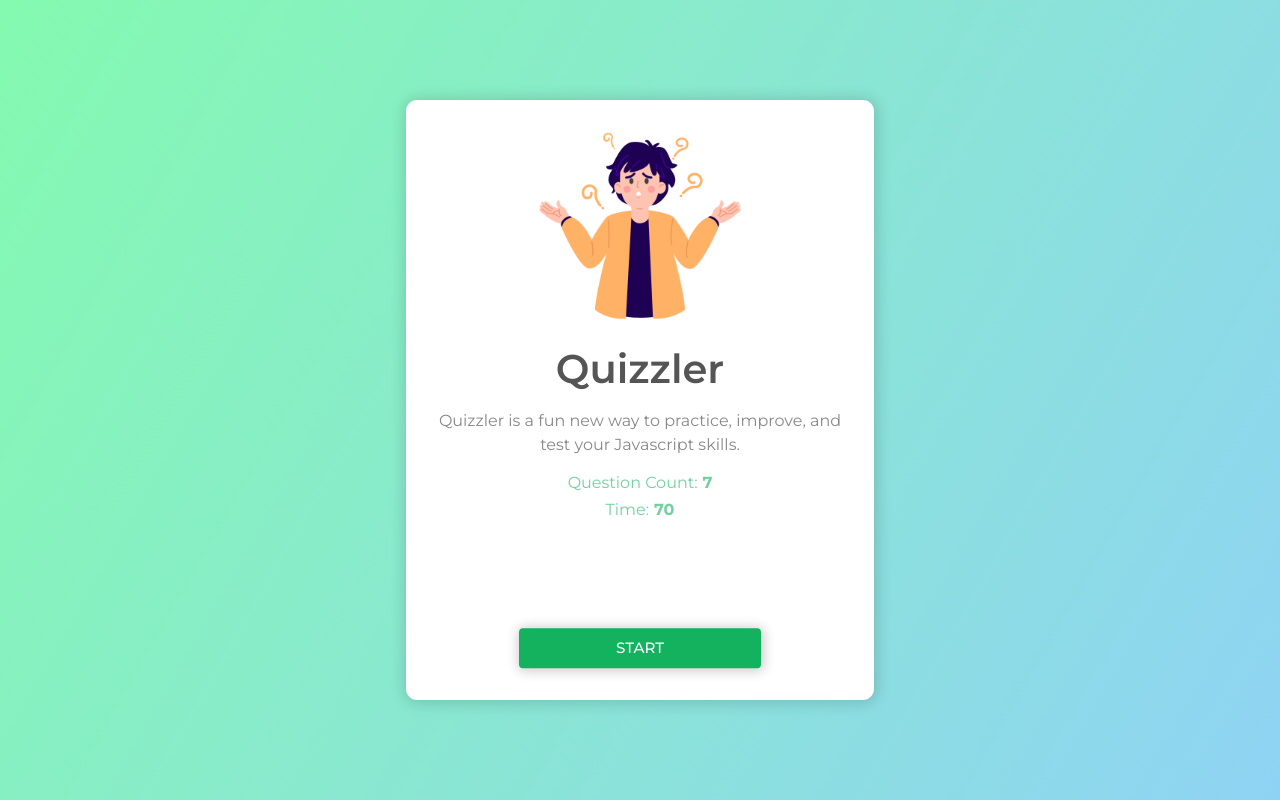
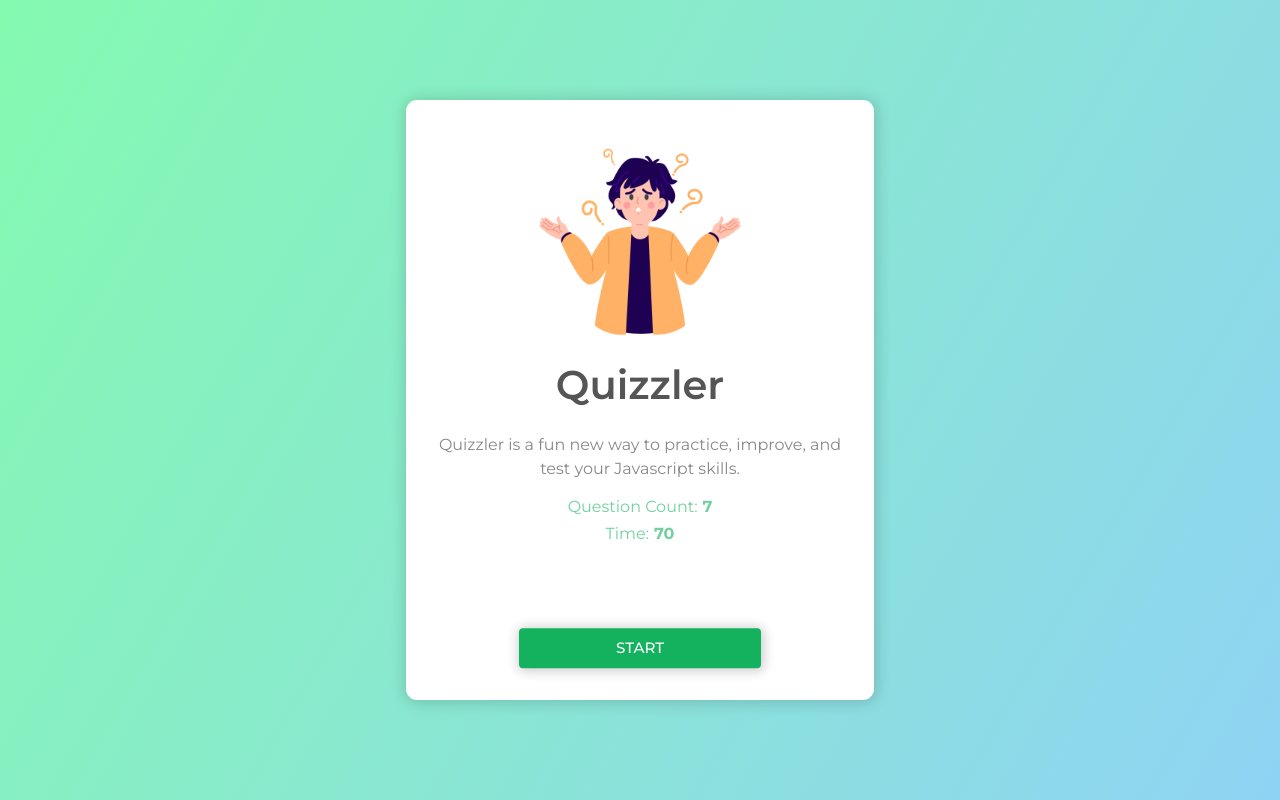
Before and after one commit to wasimreja/quizzler, a plain HTML site: page index.html in a window 1280 px wide. Drawn offline with Linux system fonts and the light colour scheme.

Commit message:
Minor fix

```diff
--- a/styles/styles.css
+++ b/styles/styles.css
@@ -112,7 +112,7 @@ body {
 }
 
 .quiz-details__description {
-    margin-top: 1rem;
+    margin-top: 1.5rem;
     color: #888;
     line-height: 24px;
     margin-bottom: 1rem;
@@ -332,7 +332,6 @@ body {
 
 img {
     display: block;
-    margin-left: auto;
-    margin-right: auto;
+    margin: 1rem auto 0;
     width: 50%;
 }
```
